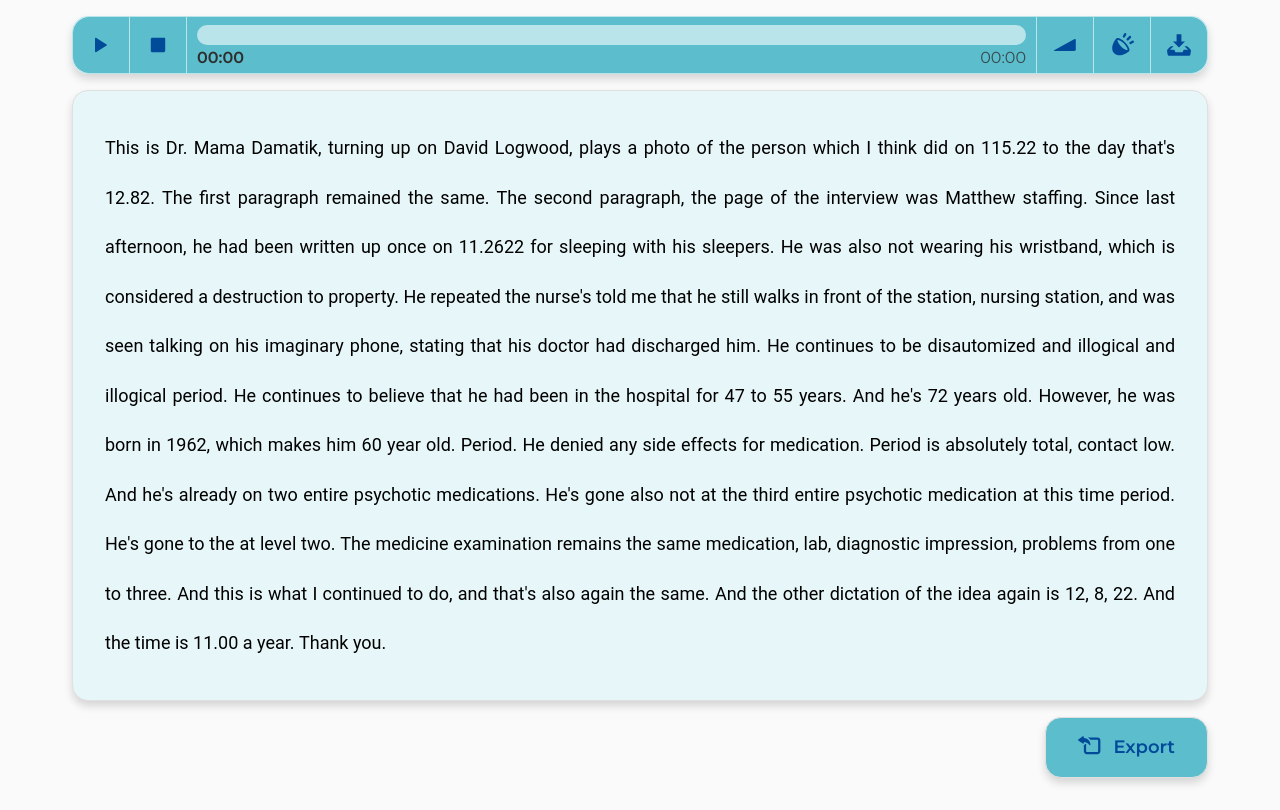
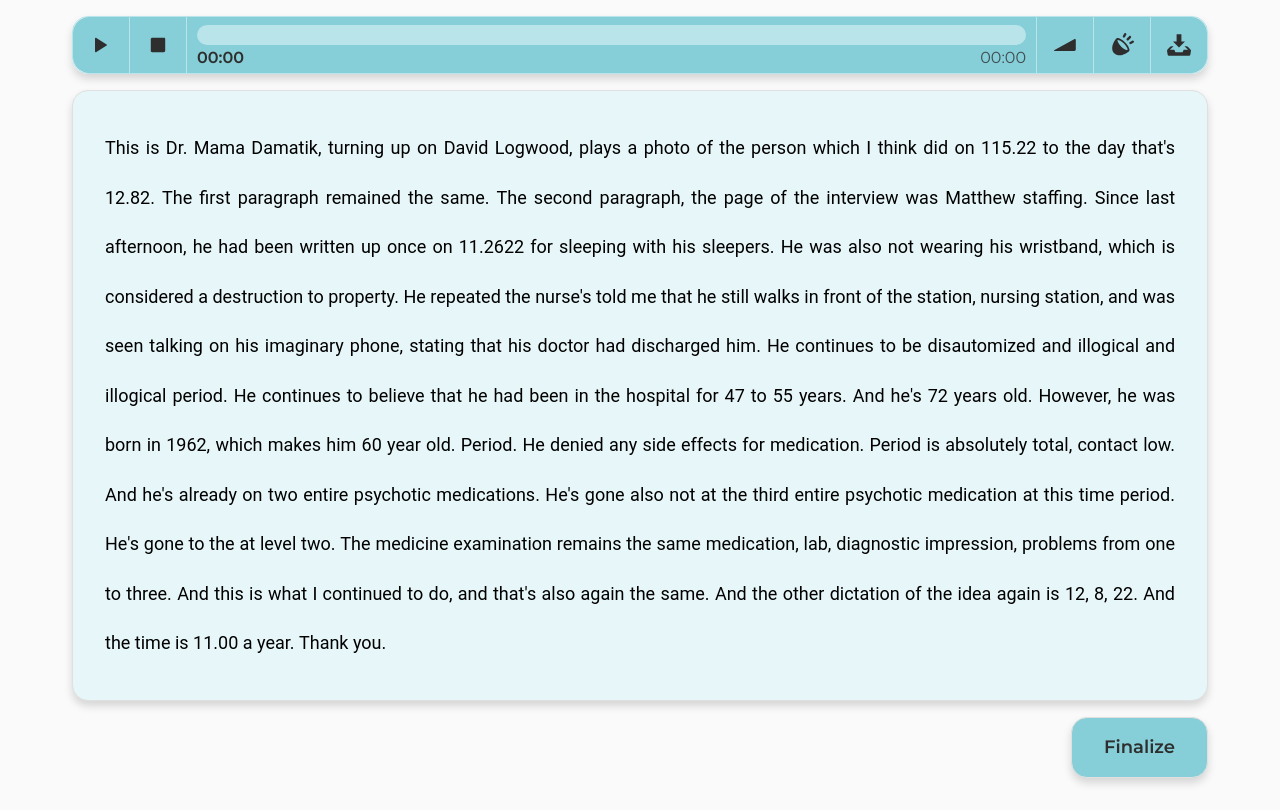
Before and after one commit to stivluc/audio-transcription-editor, a Vue app: page / in a window 1280 px wide. Built offline with nearby package versions, Linux system fonts and the light colour scheme.

Commit message:
new styling 2

```diff
--- a/src/components/TranscriptionText.vue
+++ b/src/components/TranscriptionText.vue
@@ -68,10 +68,7 @@
       src="https://i.pinimg.com/originals/98/52/43/9852439f1f7db234e2f6e18e3672b996.png"
     /> -->
     <button class="export-button" @click="exportData">
-      <span>
-        <ExportIcon />
-        Export
-      </span>
+      <span> Finalize </span>
     </button>
   </div>
 </template>
--- a/src/styles/global/_variables.scss
+++ b/src/styles/global/_variables.scss
@@ -12,7 +12,7 @@ $trans_darken: rgba(0, 0, 0, 0.4);
 $trans_lighten: rgba(255, 255, 255, 0.4);
 
 $background_light: #e7f6f8;
-$background_mid: #5cbdcd;
+$background_mid: #86ced8;
 $background_dark: #333;
 $background_veryDark: #222;
 
--- a/src/styles/theme/base/parts/_audioPlayer.scss
+++ b/src/styles/theme/base/parts/_audioPlayer.scss
@@ -1,5 +1,5 @@
 $player-border-color: darken($background-light, 12%);
-$player-progress-color: darken($color-primary, 20%);
+$player-progress-color: #2e2e2e;
 $player-timeline-color: $player-border-color;
 
 .player {
@@ -22,7 +22,7 @@ $player-timeline-color: $player-border-color;
   border-radius: 1rem;
 
   align-items: center;
-  background-color: #5cbdcd;
+  background-color: #86ced8;
   justify-content: center;
 }
 
@@ -40,7 +40,7 @@ $player-timeline-color: $player-border-color;
     }
 
     span {
-      color: darken($color-primary, 20%);
+      color: #2e2e2e;
       display: block;
       line-height: 0;
       padding: 1em;
--- a/src/styles/theme/base/parts/_exportButton.scss
+++ b/src/styles/theme/base/parts/_exportButton.scss
@@ -30,10 +30,10 @@ $player-link-color: #444;
     display: flex;
     align-items: center;
     gap: 0.8rem;
-    color: darken($color-primary, 20%);
+    color: #2e2e2e;
 
     svg {
-      color: darken($color-primary, 20%);
+      color: #2e2e2e;
       width: 1.4rem;
       margin-bottom: 0.2rem;
     }
```
Also changed, not shown: data/MicrosoftTeams-image.png.
